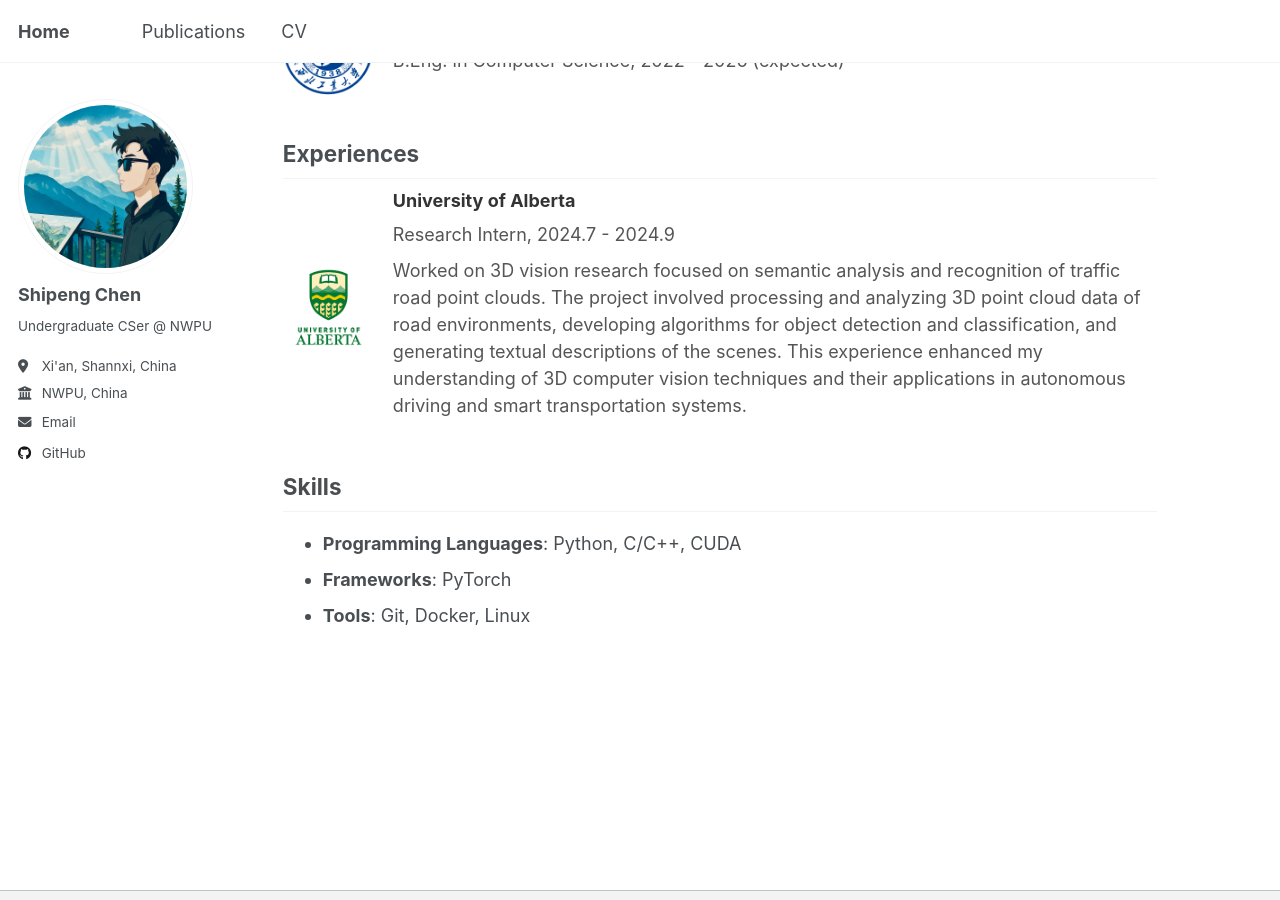
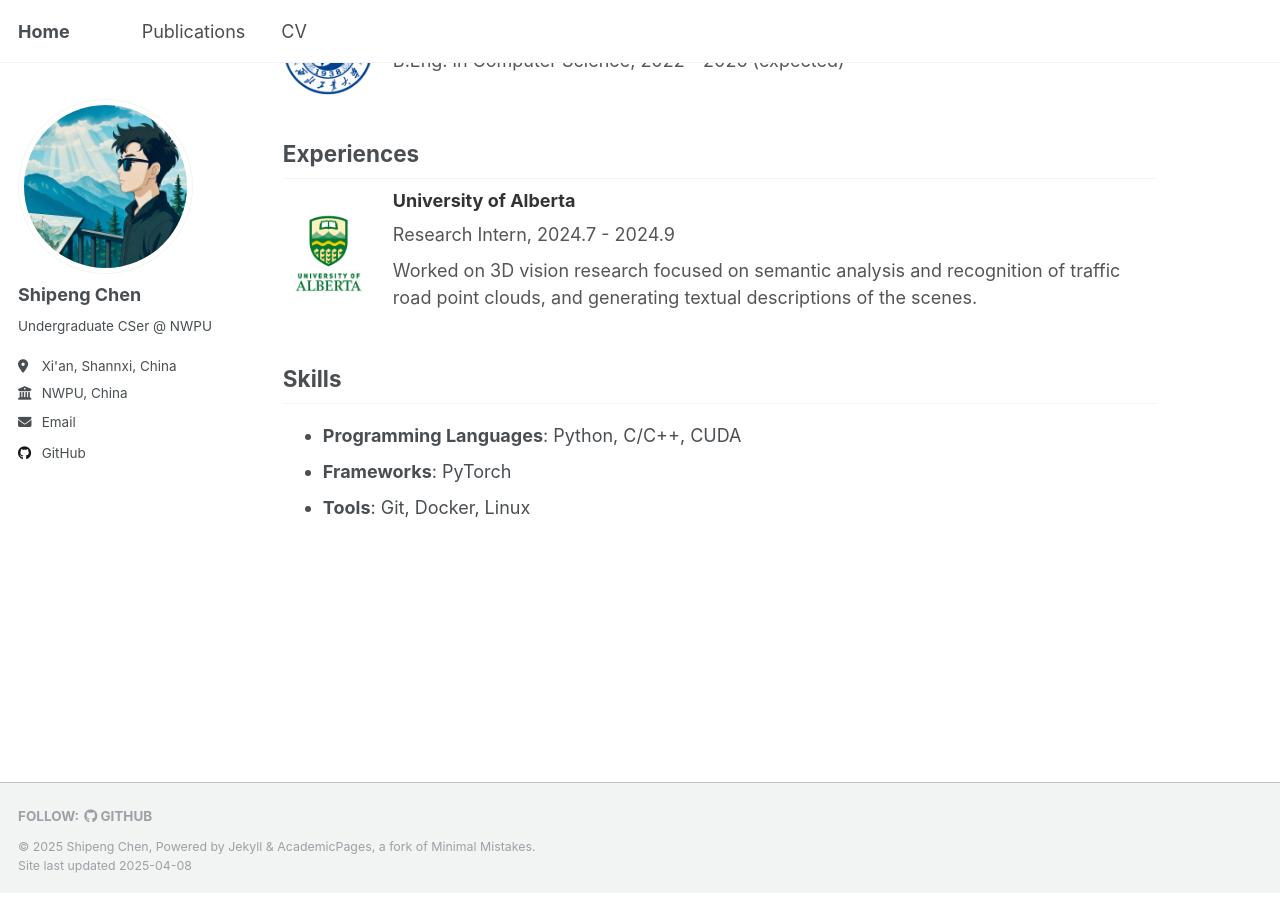
Before and after one commit to deltaR-3k/deltaR-3k.github.io, a Jekyll site: the page built from _pages/about.md, in a window 1280 px wide and 900 px high, scrolled down 786 px. Built offline with Jekyll 4.4.1, drawn with Linux system fonts in a browser that asks for light colours.

Commit message:
update about.md

```diff
--- a/_pages/about.md
+++ b/_pages/about.md
@@ -41,7 +41,7 @@ Feel free to contact me at [imchensp@gmail.com](mailto:imchensp@gmail.com) if yo
   <div class="content-container">
     <h3>University of Alberta</h3>
     <p>Research Intern, 2024.7 - 2024.9</p>
-    <p>Worked on 3D vision research focused on semantic analysis and recognition of traffic road point clouds. The project involved processing and analyzing 3D point cloud data of road environments, developing algorithms for object detection and classification, and generating textual descriptions of the scenes. This experience enhanced my understanding of 3D computer vision techniques and their applications in autonomous driving and smart transportation systems.</p>
+    <p>Worked on 3D vision research focused on semantic analysis and recognition of traffic road point clouds, and generating textual descriptions of the scenes.</p>
   </div>
 </div>
 
```
